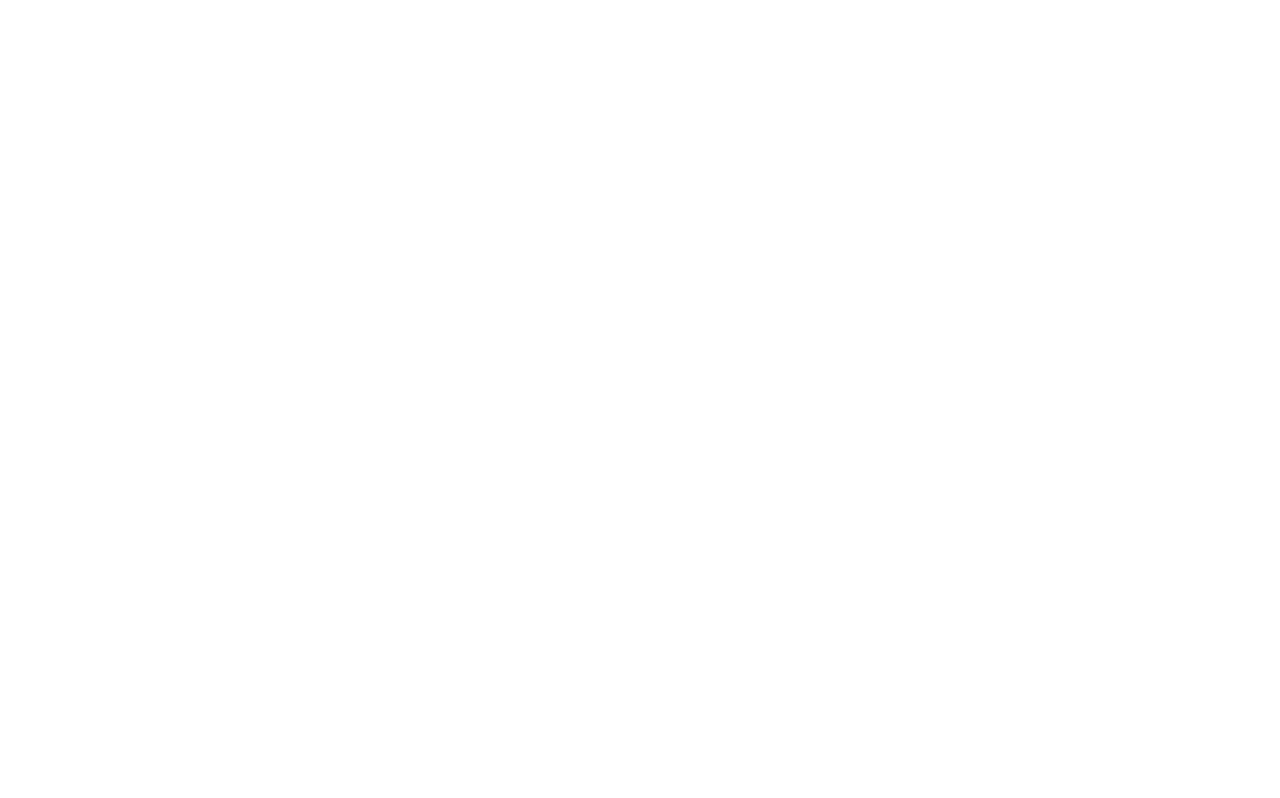
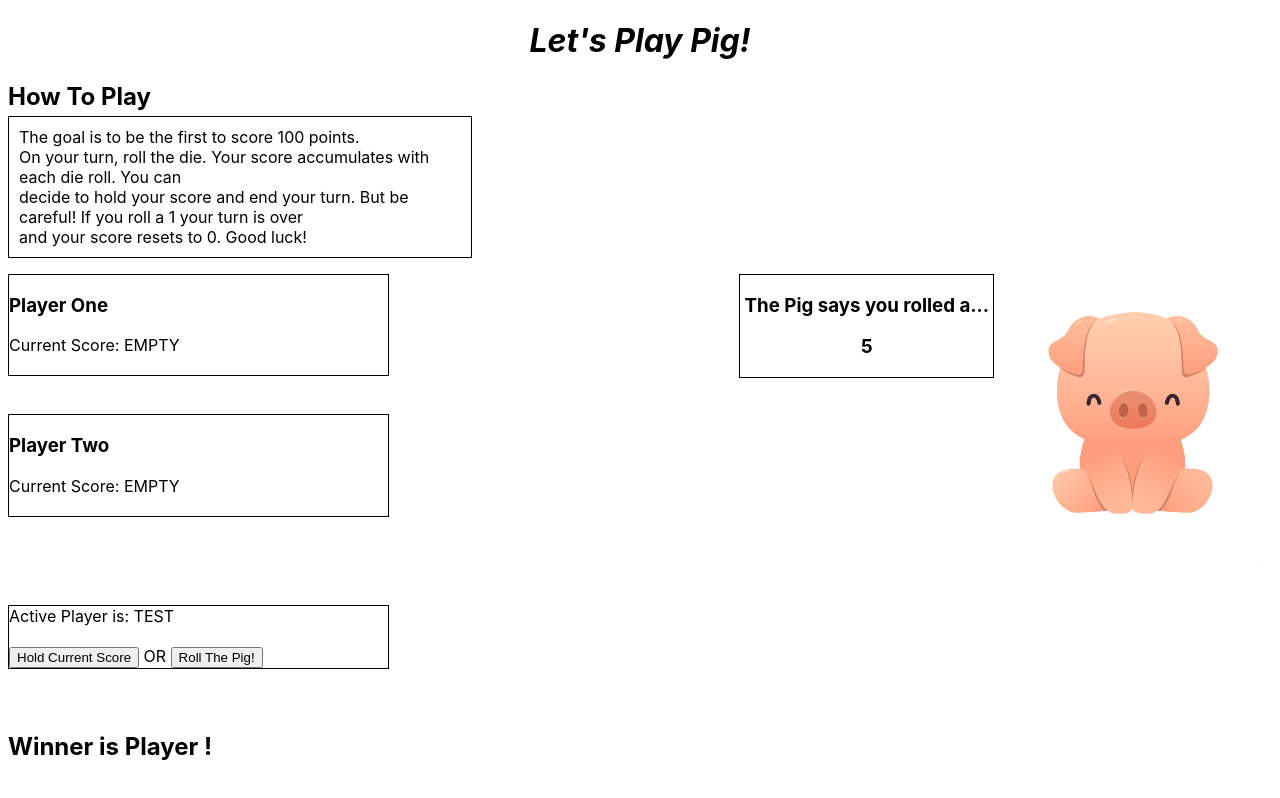
Before and after one commit to danhlogan/PigDiceApp, a plain HTML site: page index.html in a window 1280 px wide. Drawn offline with Linux system fonts and the light colour scheme.

Commit message:
Set up basic HTML structure of website

```diff
--- a/css/site.css
+++ b/css/site.css
@@ -0,0 +1,67 @@
+html
+{
+    font-family: -apple-system, BlinkMacSystemFont, 'Segoe UI', Roboto, Oxygen, Ubuntu, Cantarell, 'Open Sans', 'Helvetica Neue', sans-serif;
+}
+
+h1
+{
+    text-align: center;
+    font-style: italic;
+}
+
+h2
+{
+    margin-bottom: 5px;
+}
+
+h2#winner
+{
+    margin-top: 5%;
+}
+
+ul
+{
+    border: black 1px solid;
+    padding: 10px;
+    width: 35%;
+    margin-top: 0px;
+}
+
+li
+{
+    list-style-type: none;
+    text-align: left;
+}
+
+div#playerOne
+{
+    border: 1px solid black;
+    width: 30%;
+    margin-bottom: 3%;
+}
+
+div#playerTwo
+{
+    border: 1px solid black;
+    width: 30%;
+    margin-bottom: 7%;
+}
+
+div#activePlayer
+{
+    border: 1px solid black;
+    width: 30%;
+}
+
+div#thePig
+{
+    border: 1px solid black;
+    width: 20%;
+    text-align: center;
+    float: right;
+}
+
+img
+{
+    float: right;
+}
--- a/index.html
+++ b/index.html
@@ -6,8 +6,55 @@
     <title>Pig Dice</title>
     <link rel="stylesheet" href="/css/site.css">
 </head>
-<body class="block">
+<body>
 
+    <h1>Let's Play Pig!</h1>
+    <div id="rules">
+        <h2>How To Play</h2>
+        <ul>
+            <li>The goal is to be the first to score 100 points.</li>
+            <li>On your turn, roll the die. Your score accumulates with each die roll. You can </li>
+            <li>decide to hold your score and end your turn. But be careful! If you roll a 1 your turn is over</li>
+            <li>  and your score resets to 0. Good luck!</li>
+        </ul>
+    </div>
+
+    <img src="images/newPig.jpg" height="300px">
+
+    <div>
+        <div id="thePig">
+            <h3>The Pig says you rolled a...</h3>
+            <h3>5</h3>
+        </div>
+
+        <div id = "playerOne">
+            <h3>Player One</h3>
+            <label for="currScore">Current Score:</label>
+            <span id="currScore">EMPTY</span>
+            <br><br>
+        </div>
+
+        <div id="playerTwo">
+            <h3>Player Two</h3>
+            <label for="currScore">Current Score:</label>
+            <span id="currScore">EMPTY</span>
+            <br><br>
+        </div>
+
+        <div id="activePlayer">
+            <label for="activePlayer">Active Player is:</label>
+            <span id ="activePlayer">TEST</span>
+            <br><br>
+
+            <button id="holdScorebttn">Hold Current Score</button>
+            <span>OR</span>
+            <button id="rollBttn">Roll The Pig!</button>
+        </div>
+
+
+        <h2 id="winner">Winner is Player !</h2>
+
+    </div>
 
 
 
```
Also changed, not shown: images/newPig.jpg (added).
